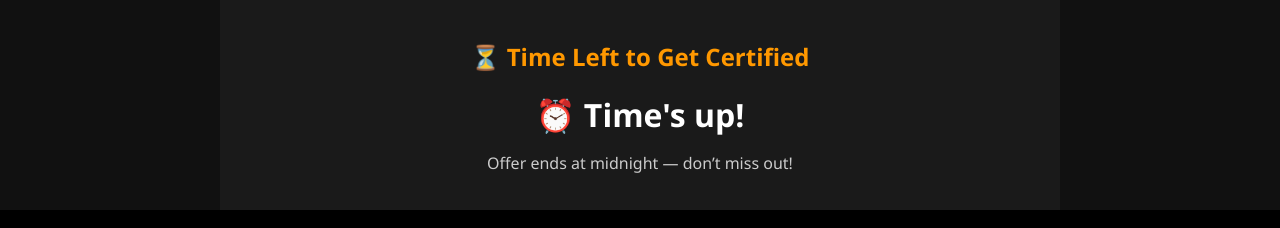
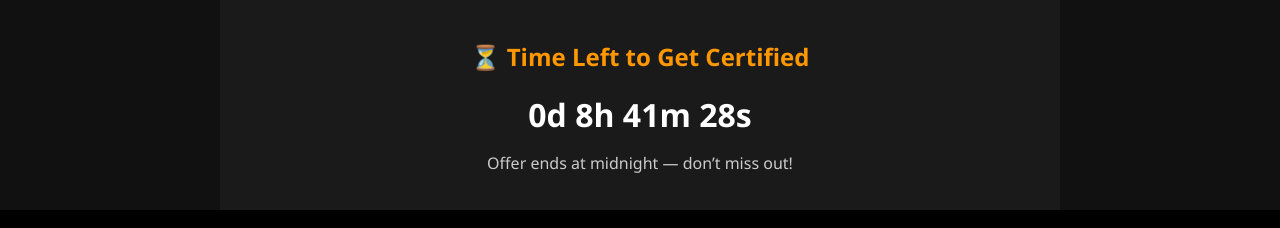
Before and after one commit to notprobmx/IT-Varisty-, a plain HTML site: page index.html in a window 1280 px wide. Shown: the top 228 px of the page. Drawn offline with Linux system fonts and the light colour scheme.

Commit message:
Updated the Timer

```diff
--- a/index.html
+++ b/index.html
@@ -146,7 +146,7 @@
 
   <script>
   // Set the deadline: 25 July 00:00 AM (local time)
-  const deadline = new Date("July 25, 2025 00:00:00").getTime();
+  const deadline = new Date("July 26, 2025 00:00:00").getTime();
 
   const countdown = document.getElementById("countdown");
 
```
